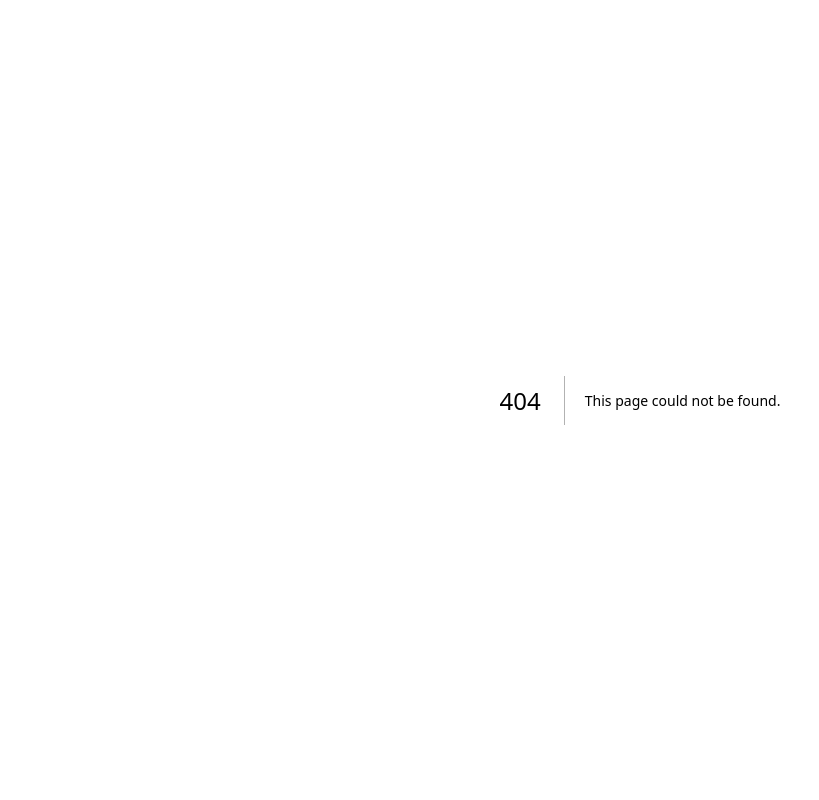
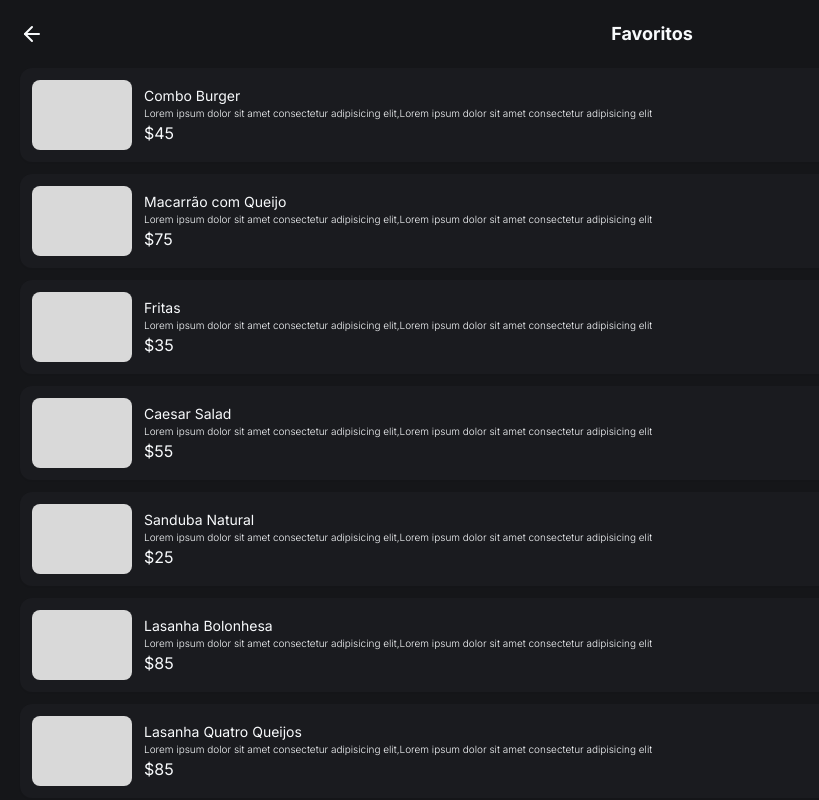
Before and after one commit to jeffersoncarrenho/menuonline, a Next.js app: page /category/1 in a window 1280 px wide. Before the commit this address had no page. Shown: the top 800 px of the page, without its empty margins (0-819 px from the left). Built offline with nearby package versions, Linux system fonts and the light colour scheme.

Commit message:
feat: add category page

```diff
--- /dev/null
+++ b/src/app/category/[id]/page.tsx
@@ -0,0 +1,36 @@
+'use client'
+
+import DishItem from "@/_components/dish-item";
+import { categories, dishes } from "@/_constants/categories";
+import { ArrowLeft } from "lucide-react";
+import Link from "next/link";
+import { useParams } from "next/navigation";
+
+const Page = () => {
+    const params = useParams<{ id: string }>()
+    const category = categories.filter((cat) => cat.id == params.id).map((cat) => cat.name)
+
+    return (
+        <div className="p-5">
+            <div className="flex items-center justify-between">
+                <Link href="/">
+                    <ArrowLeft />
+                </Link>
+                <h1 className="text-lg font-bold">{category}</h1>
+                <span></span>
+            </div>
+
+            <div className="my-5">
+                {
+                    dishes.map((dish) => (
+                        dish.categories.includes(params.id) ?
+                            <DishItem dish={dish} key={dish.id} />
+                            : ''
+                    ))
+                }
+            </div>
+        </div>
+    );
+}
+
+export default Page;
```
